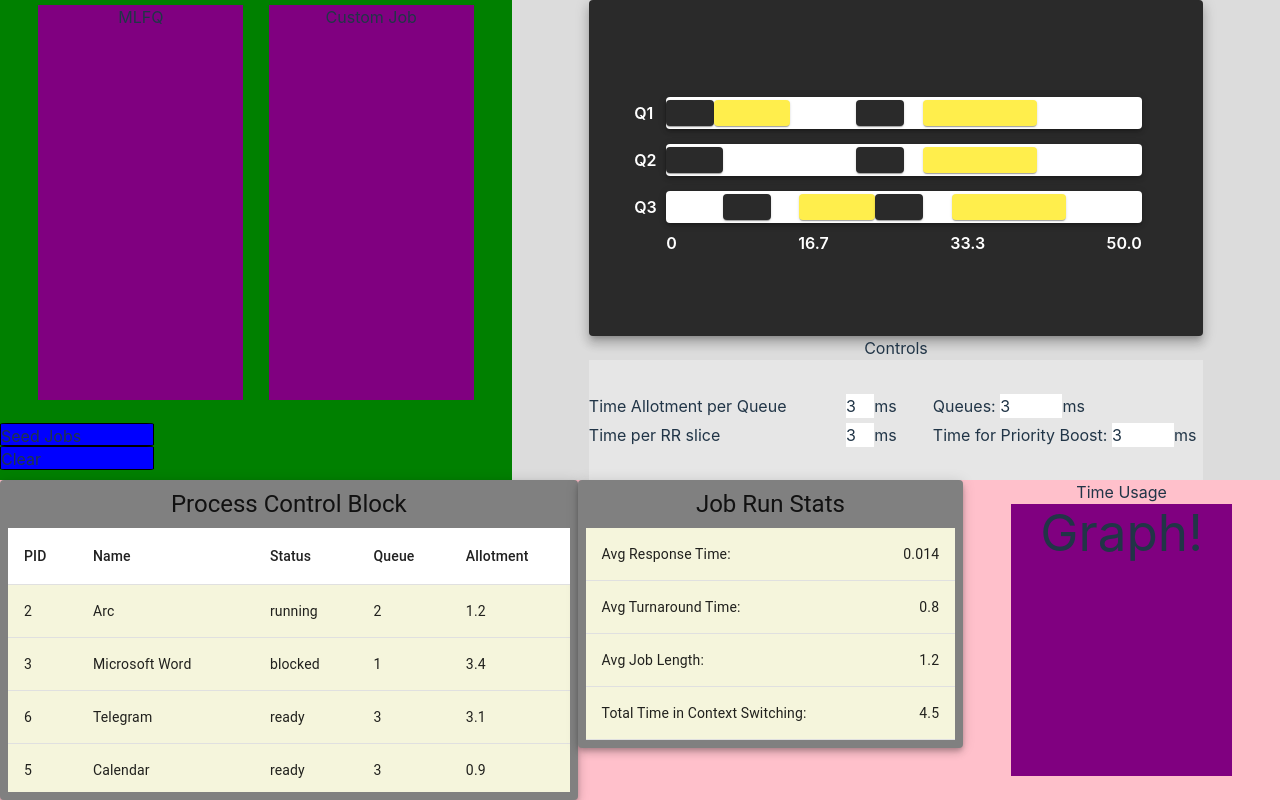
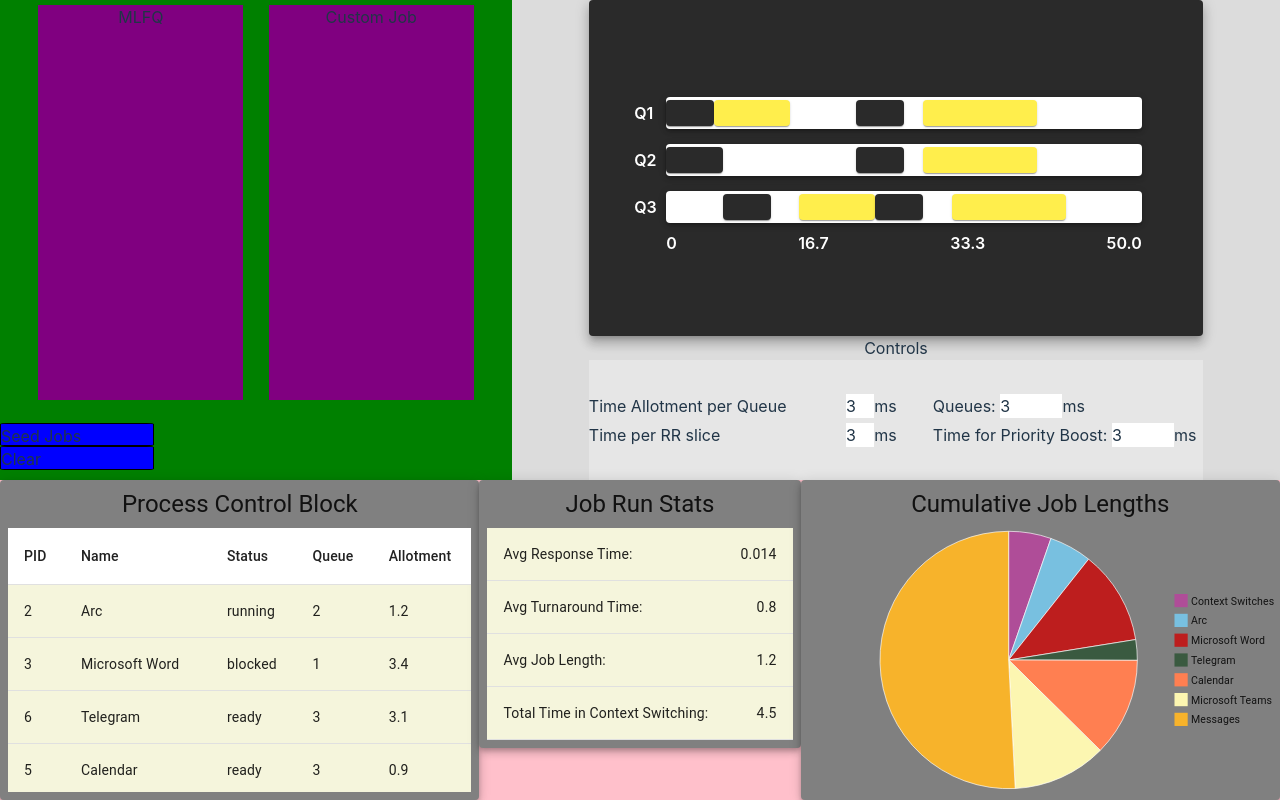
Before and after one commit to AbishurMoses/MLFQ-Visualization, a React (Vite) app: page / in a window 1280 px wide. Built offline with nearby package versions, Linux system fonts and the light colour scheme.

Commit message:
add stats pie chart

```diff
--- a/package.json
+++ b/package.json
@@ -14,6 +14,7 @@
     "@emotion/styled": "^11.11.5",
     "@mui/material": "^5.15.15",
     "@mui/system": "^5.15.15",
+    "@mui/x-charts": "^7.3.1",
     "react": "^18.2.0",
     "react-dom": "^18.2.0"
   },
--- a/src/App.jsx
+++ b/src/App.jsx
@@ -2,8 +2,23 @@ import './App.css'
 import PidTable from './components/PidTable'
 import QueueGraph from './components/QueueGraph'
 import StatsTable from './components/StatsTable'
+import TimeChart from './components/TimeChart'
 
 function App() {
+
+    // TODO delete this after we have real data for the pie chart
+    const tempPieChartData = {
+        contextSwitches: 1.9,
+        jobs: {
+            "Arc": 1.9,
+            "Microsoft Word": 4.2,
+            "Telegram": 0.92,
+            "Calendar": 4.4,
+            "Microsoft Teams": 4.2,
+            "Messages": 18.1,
+        }
+   }
+
 	return (
 		<div id="main">
 			<div id="top">
@@ -46,10 +61,7 @@ function App() {
 				<div id="table-container">
                     <PidTable></PidTable>
                     <StatsTable></StatsTable>
-					<div className="table-cols" id="time">
-						<p>Time Usage</p>
-						<div><h1>Graph!</h1></div>
-					</div>
+                    <TimeChart pieChartData={tempPieChartData}></TimeChart>
 				</div>
 			</div>
 		</div>
--- /dev/null
+++ b/src/components/TimeChart.jsx
@@ -0,0 +1,59 @@
+import { Paper, Typography } from "@mui/material";
+import { PieChart } from "@mui/x-charts";
+import { useEffect, useState } from "react";
+
+const TimeChart = (props) => {
+    const { pieChartData } = props;
+    const [data, setData] = useState([]);
+    const chartColors = [
+        '#af4d98', '#78c0e0', '#bd1e1e',
+        '#3a5a40', '#ff7f51', '#fcf6b1',
+        '#f7b32b', '#8447ff', '#7180ac',
+        '#ff8cc6', '#d34e24', '#a2ad91',
+        '#86cb92', '#694873', '#ffe3dc',
+        '#f72c25', '#331e36', '#cd5d67',
+        '#e9b872', '#c2efeb', '#d00000',
+        '#686963', '#d6d1b1', '#ffb2e6'
+      ];
+
+    /*
+        pieChartData format:
+
+        {
+            contextSwitches: 2.18, // time spent in context switches
+            jobs: {
+                job1Name: 1.9, // time the first job spent running
+                job2Name: 4.11, // time the second job spent running
+                job3Name: 0.91, // time the third job spent running
+                ...
+            }
+        }
+
+        "jobs" is an object that contains each of the jobs that have been run by the scheduler.
+        For each job, the only data needed is the name of the job and then how long it spent
+        running.
+    */
+
+    useEffect(() => {
+        const tempData = [
+            {value: pieChartData.contextSwitches, label: 'Context Switches'},
+        ];
+
+        Object.keys(pieChartData.jobs).map(jobName => {
+            tempData.push({value: pieChartData.jobs[jobName], label: jobName})
+        })
+
+        setData(prev => tempData);
+    }, [pieChartData]);
+
+    return (
+        <Paper elevation={5} className="table-cols w-1/2 max-h-full h-max p-2 overflow-hidden" sx={{backgroundColor: 'gray'}}>
+            <Typography component="h2" variant="h5" className="pb-2">
+                Cumulative Job Lengths
+            </Typography>
+            <PieChart series={[{data}]} colors={chartColors} width={750} height={400} />
+        </Paper>
+    )
+}
+
+export default TimeChart;
```
Also changed, not shown: 1 other file (tests, documents, lock files or other folders).
